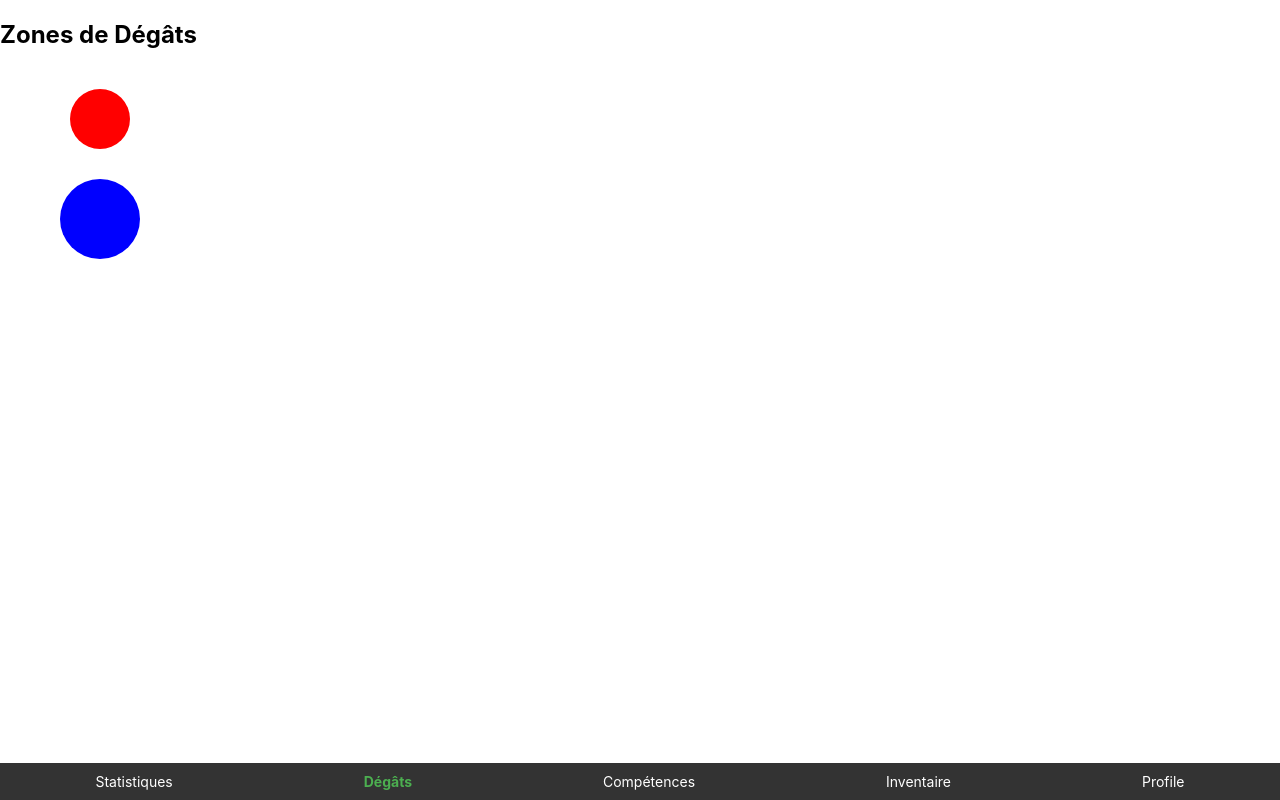
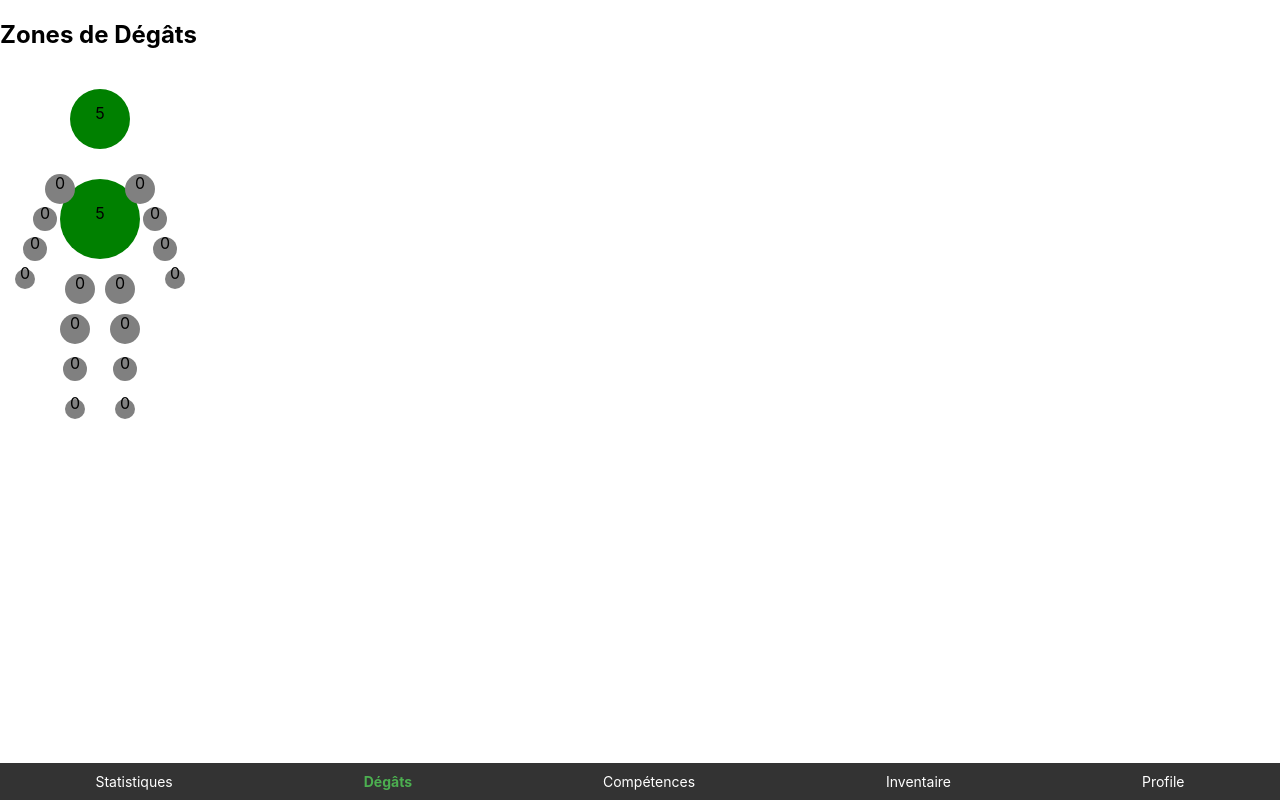
Before and after one commit to Thekorzeremi/jdr_dashboard, a React (Create React App) app: page /damage in a window 1280 px wide. Built offline with nearby package versions, Linux system fonts and the light colour scheme.

Commit message:
ci: adding damage zones

```diff
--- a/src/App.js
+++ b/src/App.js
@@ -14,7 +14,8 @@ function App() {
       ? JSON.parse(savedData)
       : {
           profile: { "Nom : ": "Nom", "Population : ": "0", "Ethnie : ": "0", "Âge : ": 1, "Rôle : ": "Aucun" },
-          stats: { "Constitution": 0,
+          stats: {
+            "Constitution": 0,
             "Vitalité": 0,
             "Resistance": 0,
             "Endurance": 0,
@@ -31,10 +32,42 @@ function App() {
             "Puissance": 0,
             "Maitrise": 0
           },
-          health: { max: 100, current: 80 },
-          skills: [{ name: 'Compétence 1', level: 2 }],
-          inventory: [{ name: 'Épée', quantity: 1 }],
-          damageZones: { head: 0, torso: 0, leftArm: 0 },
+          health: {
+            max: 100,
+            current: 80
+          },
+          skills: [
+            {
+              name: 'Compétence 1',
+              level: 2
+            }
+          ],
+          inventory: [
+            {
+              name: 'Épée',
+              quantity: 1
+            }
+          ],
+          damageZones: {
+            head: 5,
+            torso: 5,
+            leftShoulder: 0,
+            rightShoulder: 0,
+            leftArm: 0,
+            rightArm: 0,
+            leftForearm: 0,
+            rightForearm: 0,
+            leftHand: 0,
+            rightHand: 0,
+            leftHip: 0,
+            rightHip: 0,
+            leftThigh: 0,
+            rightThigh: 0,
+            leftLeg: 0,
+            rightLeg: 0,
+            leftFoot: 0,
+            rightFoot: 0
+          },
         };
   };
 
@@ -54,7 +87,7 @@ function App() {
   const updateDamage = (zone) => {
     setCharacter((prev) => ({
       ...prev,
-      damageZones: { ...prev.damageZones, [zone]: prev.damageZones[zone] + 1 },
+      damageZones: { ...prev.damageZones, [zone]: Math.max(0, prev.damageZones[zone] - 1) },
     }));
   };
 
--- a/src/components/DamageZones.js
+++ b/src/components/DamageZones.js
@@ -6,8 +6,73 @@ function DamageZones({ damageZones, updateDamage }) {
     <div>
       <h2>Zones de Dégâts</h2>
       <svg width="200" height="400">
-        <circle cx="100" cy="50" r="30" fill="red" onClick={() => updateDamage('head')} />
-        <circle cx="100" cy="150" r="40" fill="blue" onClick={() => updateDamage('torso')} />
+        {/* Tête */}
+        <circle
+          cx="100"
+          cy="50"
+          r="30"
+          fill={damageZones.head === 0 ? "grey" : "green"}
+          onClick={() => updateDamage('head')}
+        />
+        <text x="100" y="50" textAnchor="middle" fill="black">{damageZones.head}</text>
+
+        {/* Torse */}
+        <circle
+          cx="100"
+          cy="150"
+          r="40"
+          fill={damageZones.torso === 0 ? "grey" : "green"}
+          onClick={() => updateDamage('torso')}
+        />
+        <text x="100" y="150" textAnchor="middle" fill="black">{damageZones.torso}</text>
+
+        {/* Épaules */}
+        <circle cx="60" cy="120" r="15" fill={damageZones.leftShoulder === 0 ? "grey" : "green"} onClick={() => updateDamage('leftShoulder')} />
+        <text x="60" y="120" textAnchor="middle" fill="black">{damageZones.leftShoulder}</text>
+        <circle cx="140" cy="120" r="15" fill={damageZones.rightShoulder === 0 ? "grey" : "green"} onClick={() => updateDamage('rightShoulder')} />
+        <text x="140" y="120" textAnchor="middle" fill="black">{damageZones.rightShoulder}</text>
+
+        {/* Bras */}
+        <circle cx="45" cy="150" r="12" fill={damageZones.leftArm === 0 ? "grey" : "green"} onClick={() => updateDamage('leftArm')} />
+        <text x="45" y="150" textAnchor="middle" fill="black">{damageZones.leftArm}</text>
+        <circle cx="155" cy="150" r="12" fill={damageZones.rightArm === 0 ? "grey" : "green"} onClick={() => updateDamage('rightArm')} />
+        <text x="155" y="150" textAnchor="middle" fill="black">{damageZones.rightArm}</text>
+
+        {/* Avant-bras */}
+        <circle cx="35" cy="180" r="12" fill={damageZones.leftForearm === 0 ? "grey" : "green"} onClick={() => updateDamage('leftForearm')} />
+        <text x="35" y="180" textAnchor="middle" fill="black">{damageZones.leftForearm}</text>
+        <circle cx="165" cy="180" r="12" fill={damageZones.rightForearm === 0 ? "grey" : "green"} onClick={() => updateDamage('rightForearm')} />
+        <text x="165" y="180" textAnchor="middle" fill="black">{damageZones.rightForearm}</text>
+
+        {/* Mains */}
+        <circle cx="25" cy="210" r="10" fill={damageZones.leftHand === 0 ? "grey" : "green"} onClick={() => updateDamage('leftHand')} />
+        <text x="25" y="210" textAnchor="middle" fill="black">{damageZones.leftHand}</text>
+        <circle cx="175" cy="210" r="10" fill={damageZones.rightHand === 0 ? "grey" : "green"} onClick={() => updateDamage('rightHand')} />
+        <text x="175" y="210" textAnchor="middle" fill="black">{damageZones.rightHand}</text>
+
+        {/* Hanches */}
+        <circle cx="80" cy="220" r="15" fill={damageZones.leftHip === 0 ? "grey" : "green"} onClick={() => updateDamage('leftHip')} />
+        <text x="80" y="220" textAnchor="middle" fill="black">{damageZones.leftHip}</text>
+        <circle cx="120" cy="220" r="15" fill={damageZones.rightHip === 0 ? "grey" : "green"} onClick={() => updateDamage('rightHip')} />
+        <text x="120" y="220" textAnchor="middle" fill="black">{damageZones.rightHip}</text>
+
+        {/* Cuisses */}
+        <circle cx="75" cy="260" r="15" fill={damageZones.leftThigh === 0 ? "grey" : "green"} onClick={() => updateDamage('leftThigh')} />
+        <text x="75" y="260" textAnchor="middle" fill="black">{damageZones.leftThigh}</text>
+        <circle cx="125" cy="260" r="15" fill={damageZones.rightThigh === 0 ? "grey" : "green"} onClick={() => updateDamage('rightThigh')} />
+        <text x="125" y="260" textAnchor="middle" fill="black">{damageZones.rightThigh}</text>
+
+        {/* Jambes */}
+        <circle cx="75" cy="300" r="12" fill={damageZones.leftLeg === 0 ? "grey" : "green"} onClick={() => updateDamage('leftLeg')} />
+        <text x="75" y="300" textAnchor="middle" fill="black">{damageZones.leftLeg}</text>
+        <circle cx="125" cy="300" r="12" fill={damageZones.rightLeg === 0 ? "grey" : "green"} onClick={() => updateDamage('rightLeg')} />
+        <text x="125" y="300" textAnchor="middle" fill="black">{damageZones.rightLeg}</text>
+
+        {/* Pieds */}
+        <circle cx="75" cy="340" r="10" fill={damageZones.leftFoot === 0 ? "grey" : "green"} onClick={() => updateDamage('leftFoot')} />
+        <text x="75" y="340" textAnchor="middle" fill="black">{damageZones.leftFoot}</text>
+        <circle cx="125" cy="340" r="10" fill={damageZones.rightFoot === 0 ? "grey" : "green"} onClick={() => updateDamage('rightFoot')} />
+        <text x="125" y="340" textAnchor="middle" fill="black">{damageZones.rightFoot}</text>
       </svg>
     </div>
   );
```
Lines whose indentation alone changed are shown as unchanged.
